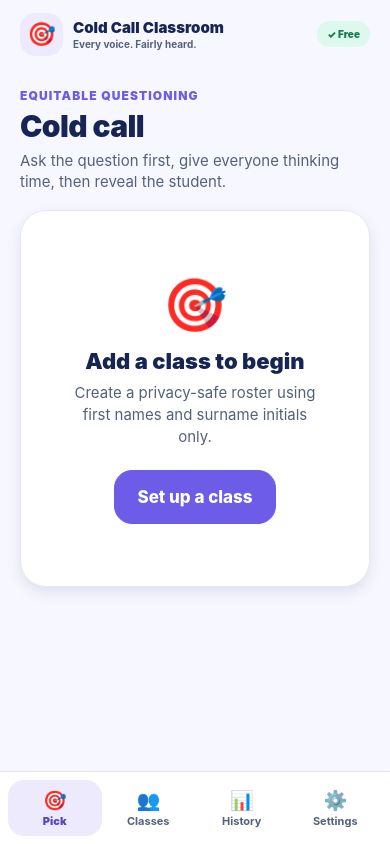
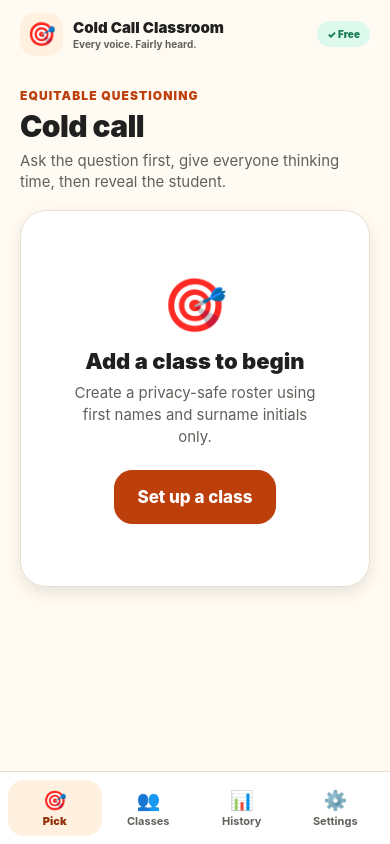
Before and after one commit to tnt-teaching-tools/cold-call-classroom, a React Native app: screen / in a window 390 px wide. Built offline with nearby package versions, Linux system fonts and the light colour scheme.

Commit message:
Apply TNT orange, yellow and charcoal branding to website

```diff
--- a/src/domain/students.ts
+++ b/src/domain/students.ts
@@ -76,7 +76,7 @@
     firstName: validation.firstName,
     lastInitial: validation.lastInitial,
     avatar: avatarOptions[optionIndex] ?? '🌟',
-    accent: accentOptions[optionIndex] ?? '#6C5CE7',
+    accent: accentOptions[optionIndex] ?? accentOptions[0] ?? '#BD3F0C',
     absent: false,
   };
 }
--- a/src/theme.ts
+++ b/src/theme.ts
@@ -1,20 +1,21 @@
+// TNT palette: orange, golden yellow and charcoal, inspired by the channel branding.
 export const colours = {
-  ink: '#172554',
-  inkMuted: '#53627A',
-  purple: '#6C5CE7',
-  purpleDark: '#5546C8',
-  purplePale: '#EEEAFE',
-  cyan: '#22C7DE',
-  cyanPale: '#DDF8FC',
-  yellow: '#FBBF24',
-  yellowPale: '#FFF4CF',
-  coral: '#FB7185',
-  coralPale: '#FFE5EA',
+  ink: '#202020',
+  inkMuted: '#62605B',
+  purple: '#BD3F0C',
+  purpleDark: '#923009',
+  purplePale: '#FFF0DF',
+  cyan: '#946200',
+  cyanPale: '#FFF5D5',
+  yellow: '#FFC928',
+  yellowPale: '#FFF4CA',
+  coral: '#E85B28',
+  coralPale: '#FFF0E7',
   mint: '#34C98B',
   mintPale: '#DDF8ED',
   white: '#FFFFFF',
-  canvas: '#F7F7FF',
-  border: '#E4E7F2',
+  canvas: '#FFFBF3',
+  border: '#E9DFCF',
   danger: '#D92D4F',
   dangerPale: '#FDE7EC',
 };
@@ -27,7 +28,7 @@
 };
 
 export const shadow = {
-  shadowColor: '#172554',
+  shadowColor: '#202020',
   shadowOffset: { width: 0, height: 6 },
   shadowOpacity: 0.1,
   shadowRadius: 14,
@@ -41,7 +42,7 @@
   colours.coral,
   colours.mint,
   '#F59E0B',
-  '#3B82F6',
-  '#8B5CF6',
-  '#EC4899',
+  '#AD7A00',
+  '#B45309',
+  '#D45728',
 ];
```
Also changed, not shown: public/website.css (+11 -1 lines).
